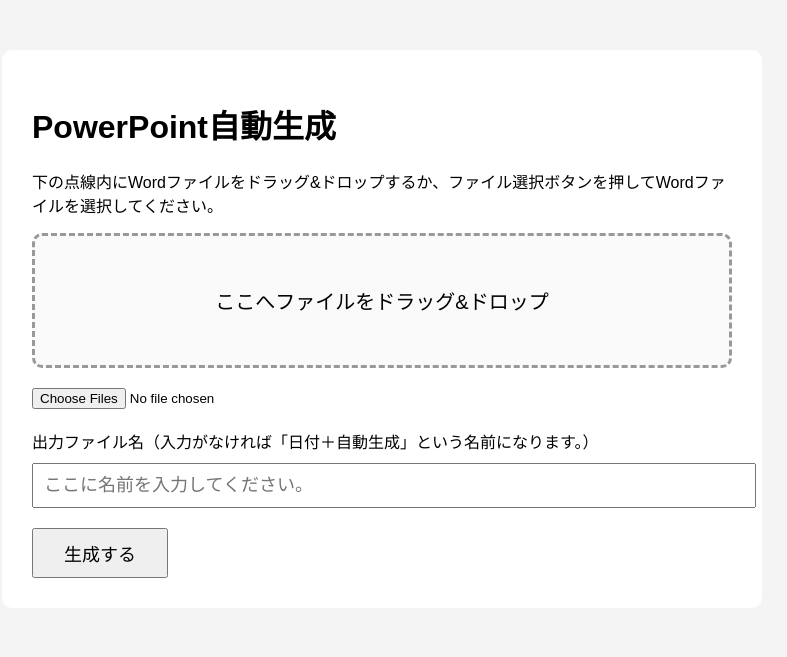
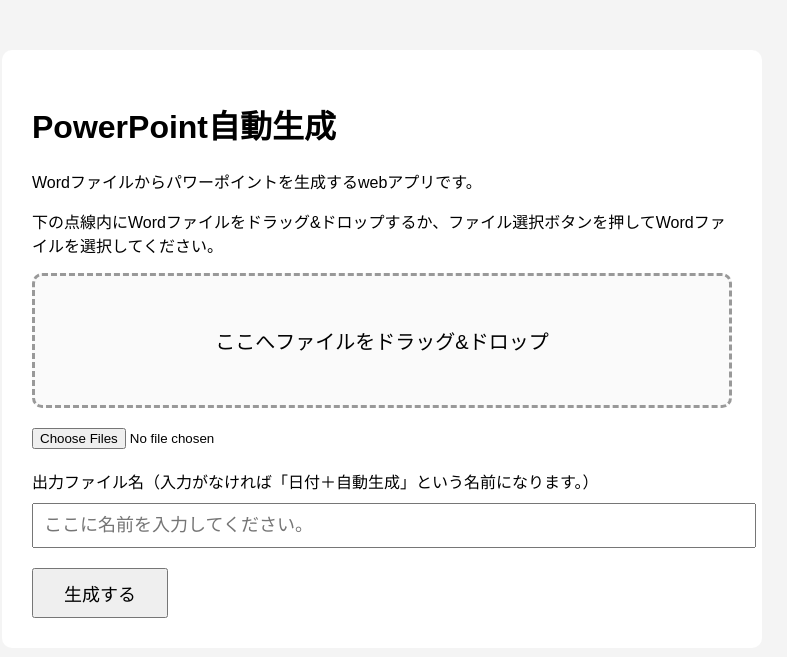
Before and after one commit to px001-110/make_PowerPoint, a Flask app: page / in a window 1280 px wide. Shown: the top 657 px of the page, without its empty margins (258-1045 px from the left). Run offline with Flask 3, Linux system fonts and the light colour scheme.

Commit message:
Update index.html

```diff
--- a/templates/index.html
+++ b/templates/index.html
@@ -15,8 +15,8 @@
 <body>
     <div class="container">
         <h1>PowerPoint自動生成</h1>
+        <p>Wordファイルからパワーポイントを生成するwebアプリです。</p>
         <p>下の点線内にWordファイルをドラッグ&ドロップするか、ファイル選択ボタンを押してWordファイルを選択してください。</p>
-
 
         <div id="drop-zone">
 
```
